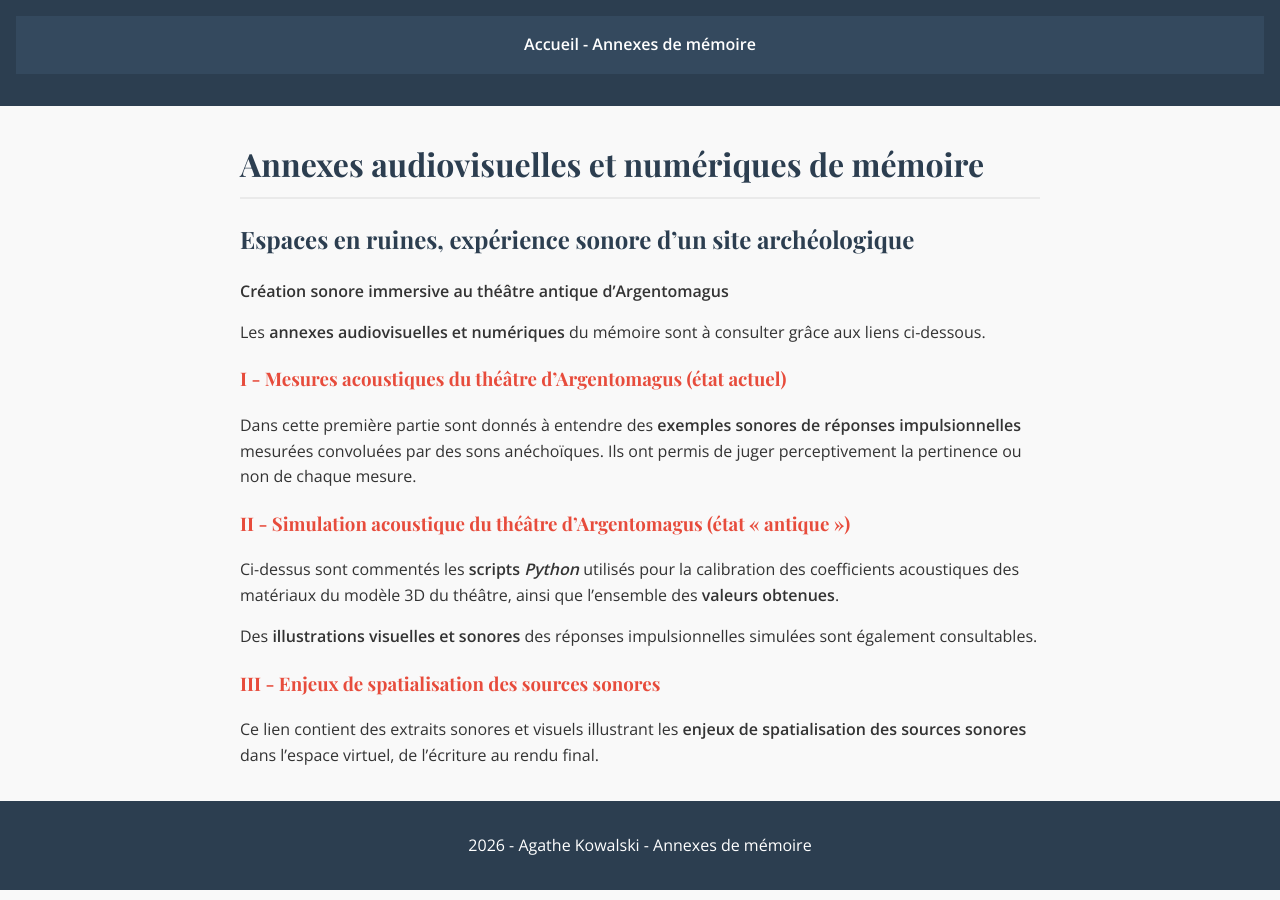
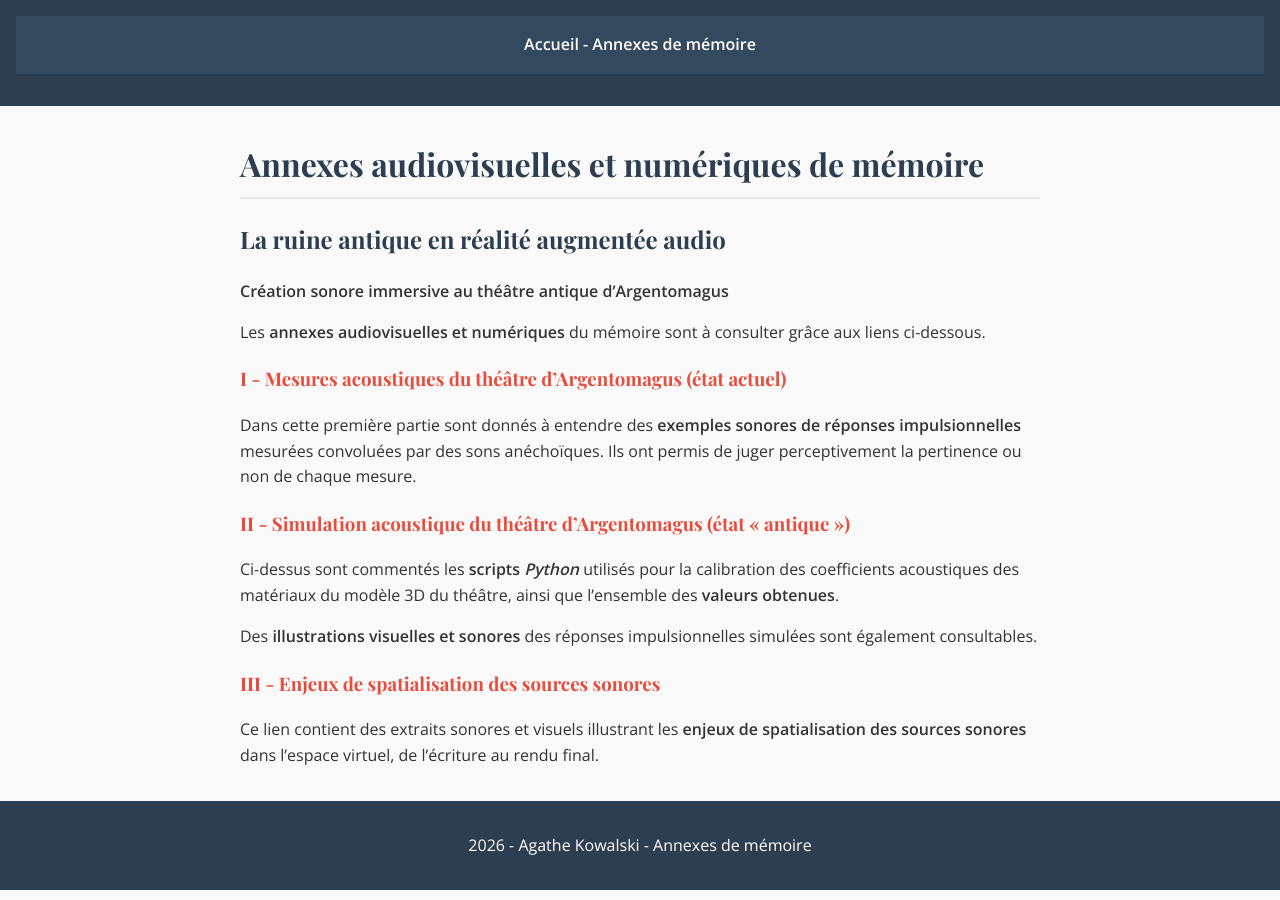
Before and after one commit to agathekowalski/ensll_memoire_p2026, a Jekyll site: the page built from index.md, in a window 1280 px wide. Built offline with Jekyll 4.4.1, drawn with Linux system fonts in a browser that asks for light colours.

Commit message:
Update index.md

```diff
--- a/index.md
+++ b/index.md
@@ -5,7 +5,7 @@ title: acceuil
 
 # Annexes audiovisuelles et numériques de mémoire
 
-## Espaces en ruines, expérience sonore d’un site archéologique
+## La ruine antique en réalité augmentée audio
 
 **Création sonore immersive au théâtre antique d’Argentomagus**
 
```
